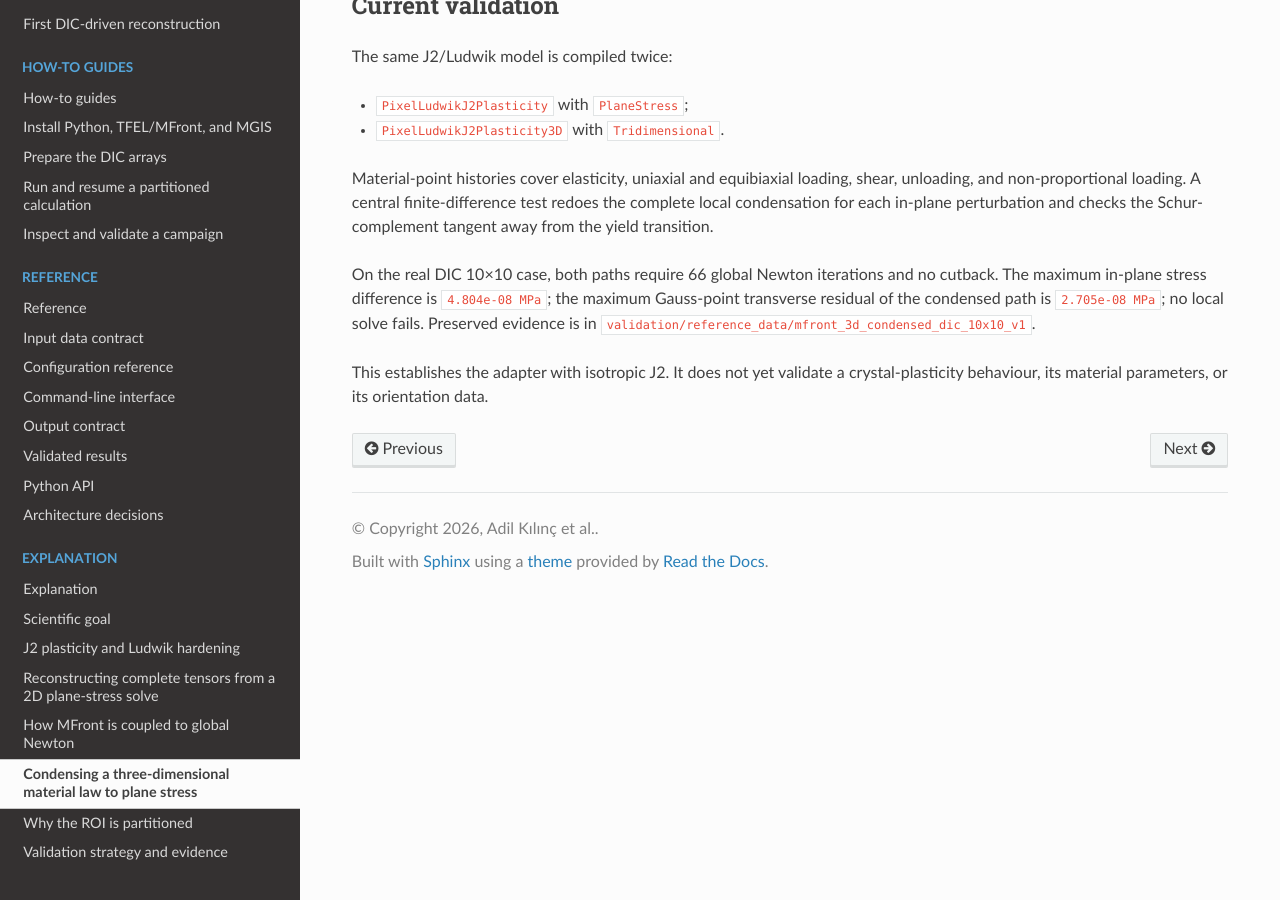
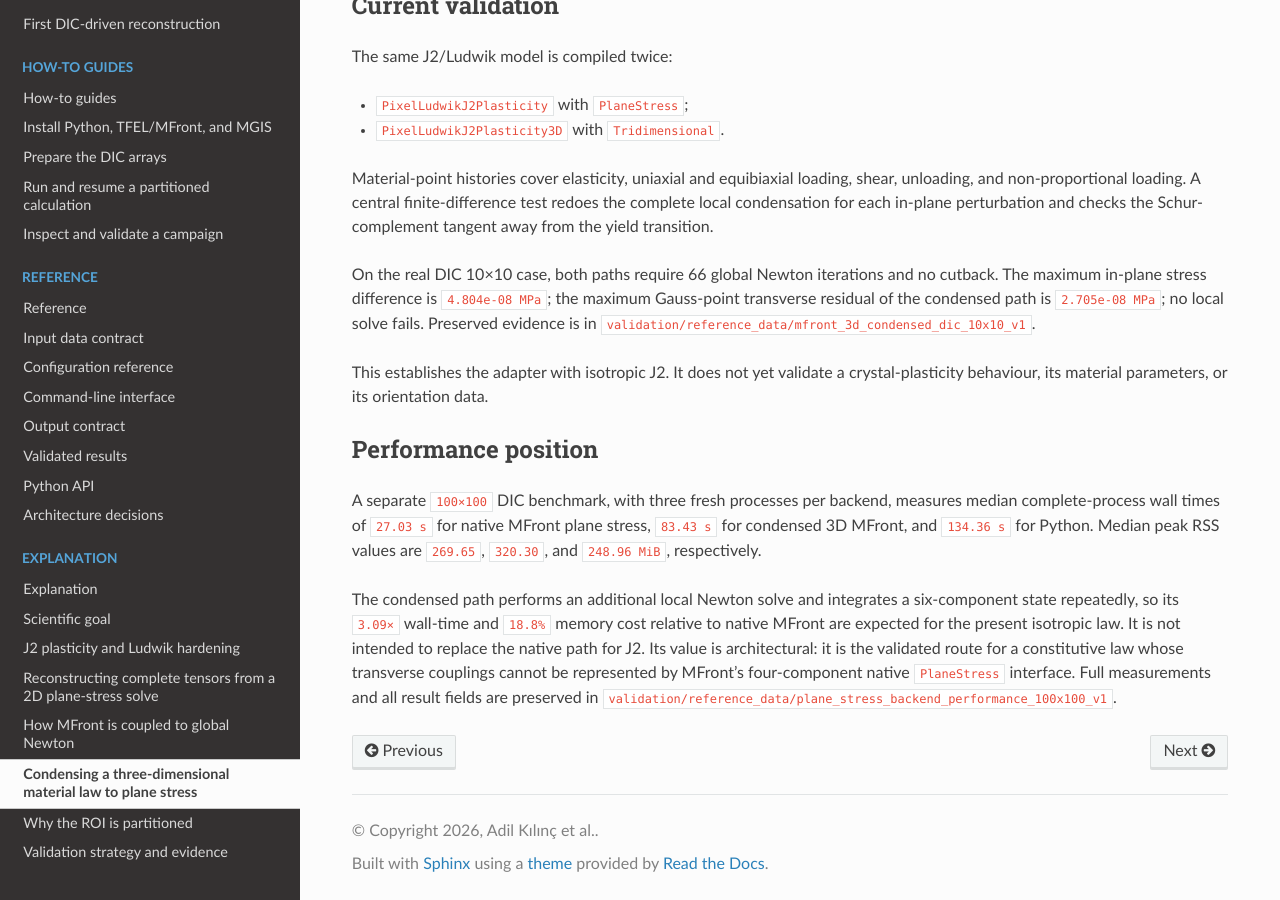
Before and after one commit to jeffwitz/kinematics-driven-316l-strain-reconstruction, a Sphinx documentation site: the page built from docs/explanation/mfront_3d_condensation.md, in a window 1280 px wide and 900 px high, scrolled down 2522 px. Built offline with Sphinx 7.4.7 and the Read the Docs theme 3.1.0, drawn with Linux system fonts in a browser that asks for light colours.

Commit message:
docs: compare plane-stress backend performance

```diff
--- a/docs/explanation/mfront_3d_condensation.md
+++ b/docs/explanation/mfront_3d_condensation.md
@@ -160,3 +160,20 @@ path is `2.705e-08 MPa`; no local solve fails. Preserved evidence is in
 This establishes the adapter with isotropic J2. It does not yet validate a
 crystal-plasticity behaviour, its material parameters, or its orientation
 data.
+
+## Performance position
+
+A separate `100×100` DIC benchmark, with three fresh processes per backend,
+measures median complete-process wall times of `27.03 s` for native MFront
+plane stress, `83.43 s` for condensed 3D MFront, and `134.36 s` for Python.
+Median peak RSS values are `269.65`, `320.30`, and `248.96 MiB`,
+respectively.
+
+The condensed path performs an additional local Newton solve and integrates a
+six-component state repeatedly, so its `3.09×` wall-time and `18.8%` memory
+cost relative to native MFront are expected for the present isotropic law. It
+is not intended to replace the native path for J2. Its value is architectural:
+it is the validated route for a constitutive law whose transverse couplings
+cannot be represented by MFront's four-component native `PlaneStress`
+interface. Full measurements and all result fields are preserved in
+`validation/reference_data/plane_stress_backend_performance_100x100_v1`.
```
Also changed, not shown: Claude.md (+34 -1 lines), README.md (+14 -0 lines), docs/reference/results.md (+43 -0 lines).
